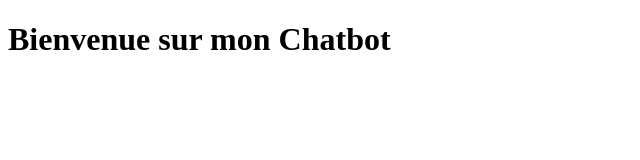
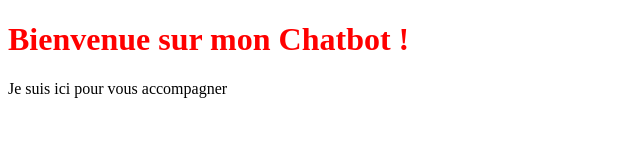
Before and after one commit to emixame18/Chatbot, a plain HTML site: page index.html in a window 1280 px wide. Shown: the whole page, without its empty margins (0-640 px from the left). Drawn offline with Linux system fonts and the light colour scheme.

Commit message:
ajout assets

```diff
--- a/assets/css/styles.css
+++ b/assets/css/styles.css
@@ -0,0 +1,3 @@
+h1{
+    color:red
+}
--- a/index.html
+++ b/index.html
@@ -4,9 +4,11 @@
     <meta charset="UTF-8">
     <meta http-equiv="X-UA-Compatible" content="IE=edge">
     <meta name="viewport" content="width=device-width, initial-scale=1.0">
+    <link rel="stylesheet" href="./assets/css/styles.css">
     <title>Chatbot</title>
 </head>
 <body>
-    <h1>Bienvenue sur mon Chatbot</h1>
+    <h1>Bienvenue sur mon Chatbot !</h1>
+    <p>Je suis ici pour vous accompagner</p>
 </body>
 </html>
```
